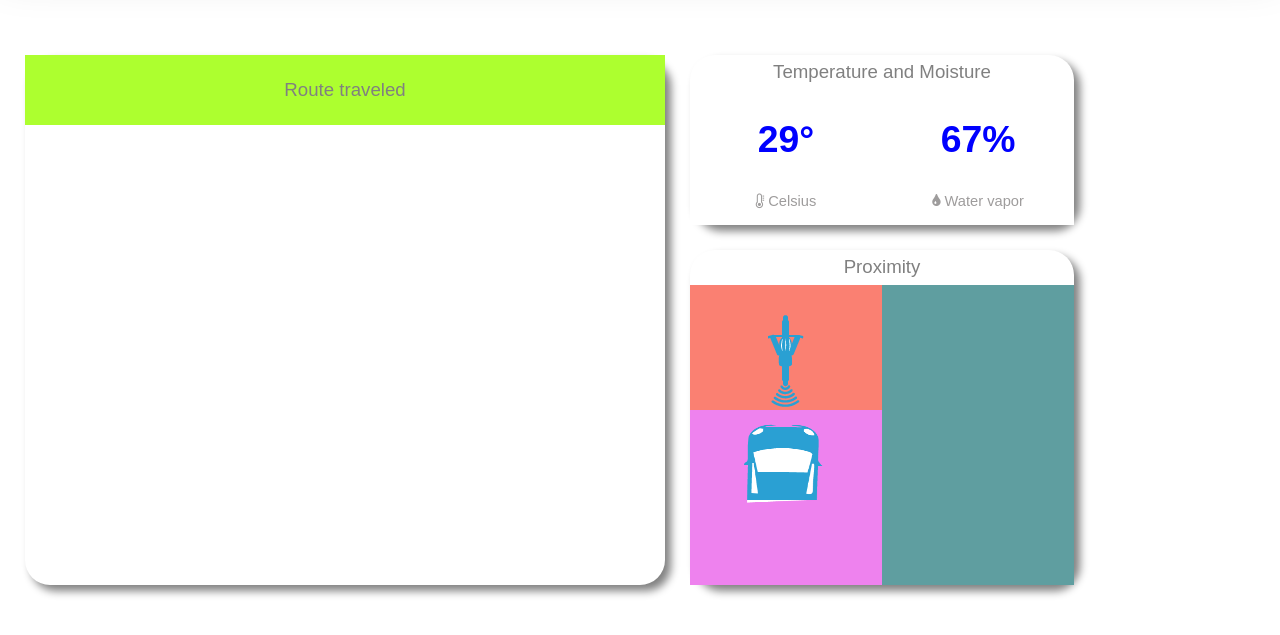
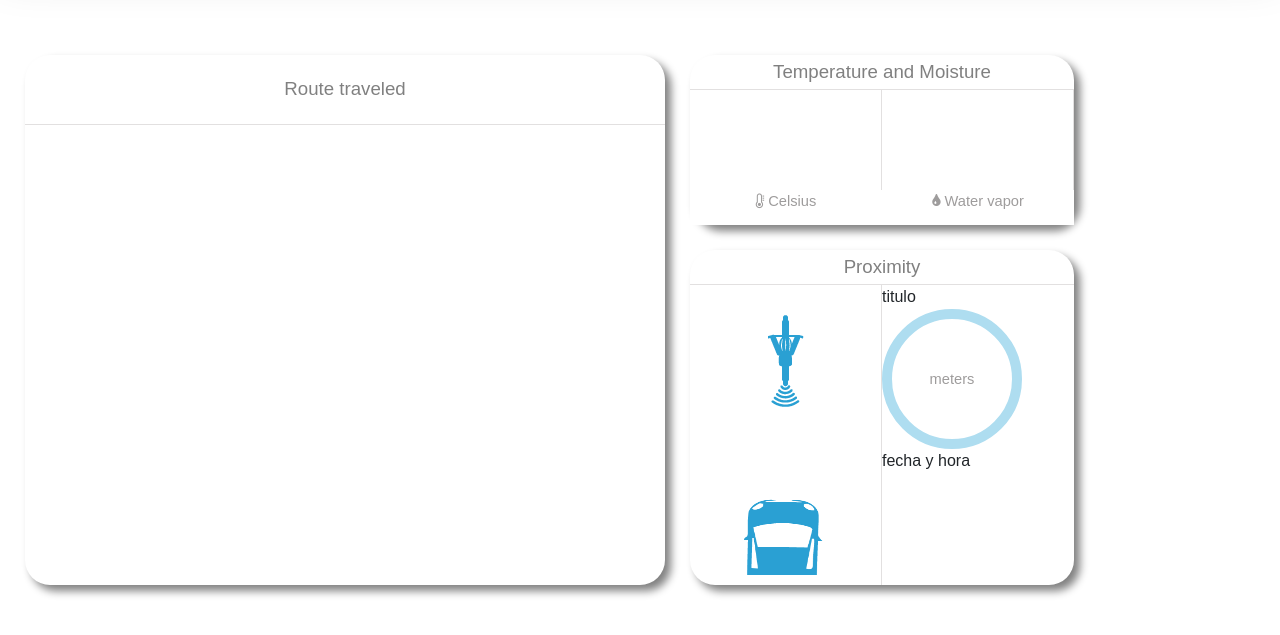
Before and after one commit to karensanvel/smart-bicycle-arduino, a Laravel app: page /index in a window 1280 px wide. Shown: the part 114-749 px from the top of the page. Run offline with Laravel 8, Linux system fonts and the light colour scheme; the visitor is signed in with stand-in values (Sample User, id 1); data that the repository does not hold is empty; style sheets or scripts are compiled from the project's sources; some libraries are stand-ins or nearby versions.

Commit message:
cambios de karen

```diff
--- a/app/Http/Controllers/LecturaTHController.php
+++ b/app/Http/Controllers/LecturaTHController.php
@@ -11,7 +11,7 @@
 {
     public function getDatos(Request $request) //registro de los ultimos 10 datos
     {
-        $turnos = LecturaTemperaturaHumedad::orderBy('lectura_fecha','desc')->limit(10)->get();;
+        $turnos = LecturaTemperaturaHumedad::orderBy('lectura_fecha','desc')->limit(10)->get();
         return response()->json(['datos'=>$turnos]);
     }
     public function getLastData(Request $request)
--- a/public/css/stylesheet.css
+++ b/public/css/stylesheet.css
@@ -105,18 +105,18 @@
     border-radius: 25px;
     box-shadow: 6px 6px 8px 0px #818181;
 }
-.titleDash{
+.titleDash {
     height: 35px;
     color: gray;
     font-size: 14pt;
     display: flex;
-    justify-content: center;align-items: center;;align-content: center;
+    justify-content: center;align-items: center;align-content: center;
+    border-bottom: 1px solid #e2e0e0;
 }
 /* G P S*/
 #divgps .titleDash{
     height: 70px;
     color: gray;
-    background: greenyellow;
     font-size: 14pt;
     display: flex;
     justify-content: center;align-items: center;align-content: center;
@@ -147,38 +147,68 @@
     color: rgb(158, 156, 156);
     font-size: 11pt;
 }
-#data{
+.data{
     width: 100%;
     height: 100px;
     background: #ffffff;
     color: blue;
     font-size: 28pt; font-weight: bold;
     display: flex;justify-content: center;align-items: center;
+    border-right: 1px solid #e2e0e0;
 }
 /* div de la proximidad*/
 #images{
     float: left;
     height: 300px;
     width: 50%;
+    border-right: 1px solid #e2e0e0;
 }
-#dib1{
-    background: salmon;
+#dib1, #dib2{
     display: flex;
     justify-content: center;align-content: center;align-items: flex-end;
     width: 100%;
     height: 125px;
 }
 #dib2{
-    background: violet;
-    display: flex;
+    /* display: flex;
     justify-content: center;align-content: center;align-items:flex-start;
-    width: 100%;
+    width: 100%; */
     height: 175px;
 }
 #infoProx{
-    display: flex;
+    display: block;
     float: right;
-    background: cadetblue;
     height: 300px;
     width: 50%;
+    justify-content: start;
+     /* align-items: center; */
 }
+.proximidad {
+    position: relative;
+    width: 140px;
+    height: 140px;
+    border-radius: 50%;
+    border: solid 10px rgb(174, 221, 240);
+    display: flex;
+    justify-content: center;
+    align-items: center;
+}
+#titleProximity{
+    position: relative;
+
+}
+.proximidad #meters {
+    position: relative;
+    color: blue;
+    font-size: 23pt;
+}
+.proximidad #meters::after {
+ content: "meters";
+ text-align: center;
+ display: block;
+ font-size: 11pt;
+ color: rgb(158, 156, 156);
+}
+#datetime {
+    position: relative;
+}
--- a/resources/views/index.blade.php
+++ b/resources/views/index.blade.php
@@ -1,10 +1,17 @@
 @extends('layout.index')
 
 @section('css')
-<link rel="stylesheet" href="/css/stylesheet.css">
+{{-- <link rel="stylesheet" href="/css/stylesheet.css"> --}}
 @endsection
 
 @section('content')
+    <head>
+        <meta http-equiv="Content-Type" content="text/html; charset=UTF-8">
+        <meta charset="utf-8">
+        <meta http-equiv="X-UA-Compatible" content="IE=edge">
+        <meta name="viewport" content="width=device-width, initial-scale=1">
+        <script src="https://ajax.googleapis.com/ajax/libs/jquery/1.9.1/jquery.js"></script>
+    </head>
     <div id="divgps">
         <div class="titleDash">Route traveled</div>
         <div id="datosMapa"></div>
@@ -15,11 +22,11 @@
     <div id="divtemperatura">
         <div class="titleDash">Temperature and Moisture</div>
         <div id="temp">
-            <div id="data">29°</div>
+            <div class="data" id="dataT"></div>
             <div id="indicador" class="indicador"><i class="fa fa-thermometer-empty" aria-hidden="true"></i> Celsius</div>
         </div>
         <div id="moist">
-            <div id="data">67%</div>
+            <div class="data" id="dataH"><h2></h2></div>
             <div id="indicador" class="indicador"><i class="fa fa-tint" aria-hidden="true"></i> Water vapor</div>
         </div>
     </div>
@@ -29,10 +36,31 @@
             <div id="dib1"><img src="/images/IconoCiclista.png" alt="ciclista" ></div>
             <div id="dib2"><img src="/images/CarroIcono.png" alt="auto" height="100px" width="100px"></div>
         </div>
-        <div id="infoProx"></div>
+        <div id="infoProx">
+            <span id="titleProximity">titulo</span>
+            <div class="proximidad">
+                <span id="meters"></span>
+            </div>
+            <span id="datetime">fecha y hora</span>
+        </div>
     </div>
 @endsection
 @section('js')
 <script src="js/app.js"></script> <!--Añadimos el js generado con webpack, donde se encuentra nuestro componente vuejs-->
 <!-- <script src="https://unpkg.com/leaflet@1.2.0/dist/leaflet.js"></script> -->
+<script type="text/javascript">
+    $(document).ready(function() {
+        $.get("/api/getLastData/")
+        .done(function sucess(response) {
+            console.log(response);
+            var mts = parseFloat(response.datos[0].proximity_back) / 100;
+            var fecha= response.datos[0].lectura_fecha.split(' ')[0];
+            var hora= response.datos[0].lectura_fecha.split(' ')[1];
+            console.log(`fecha es ${fecha} y la hora es ${hora}`);
+            $('#dataT').html(response.datos[0].lectura_temperatura+"°");
+            $('#dataH').html(response.datos[0].lectura_humedad+"%");
+            $('#meters').html(mts);
+        });
+    });
+</script>
 @endsection
```
